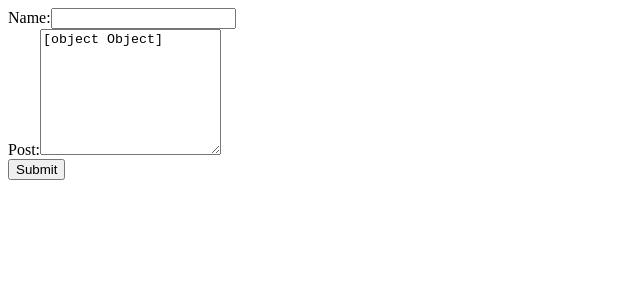
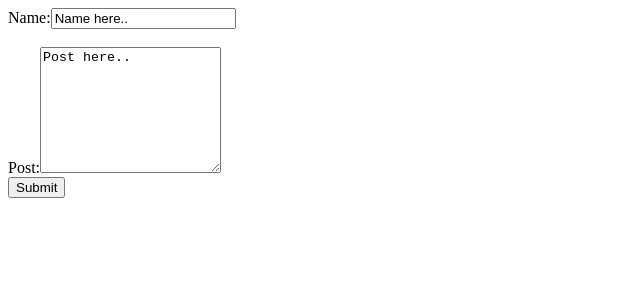
Before and after one commit to ryanxete/social-field-react, a React (Create React App) app: page / in a window 1280 px wide. Shown: the top 300 px of the page, without its empty margins (0-640 px from the left). Built offline with nearby package versions, Linux system fonts and the light colour scheme.

Commit message:
crated the form inside its component

```diff
--- a/src/Components/AddEntryForm/AddEntryForm.jsx
+++ b/src/Components/AddEntryForm/AddEntryForm.jsx
@@ -6,13 +6,11 @@ const AddEntryForm = (props) => {
             <form>
                 <label>
                     Name:
-                    <input type="text" name="Enter Your Name" />
-                </label><br />
+                    <input type="text" name="Name" value={'Name here..'}/>
+                </label><br /><br />
                 <label>
                     Post:
-                    <textarea rows={8}>
-                        <input type="text" name="Post" />
-                    </textarea>
+                    <textarea rows={8} type="text" name="Post" value={'Post here..'}/>
                 </label><br />
                 <input type="submit" value="Submit" />
             </form>
```
